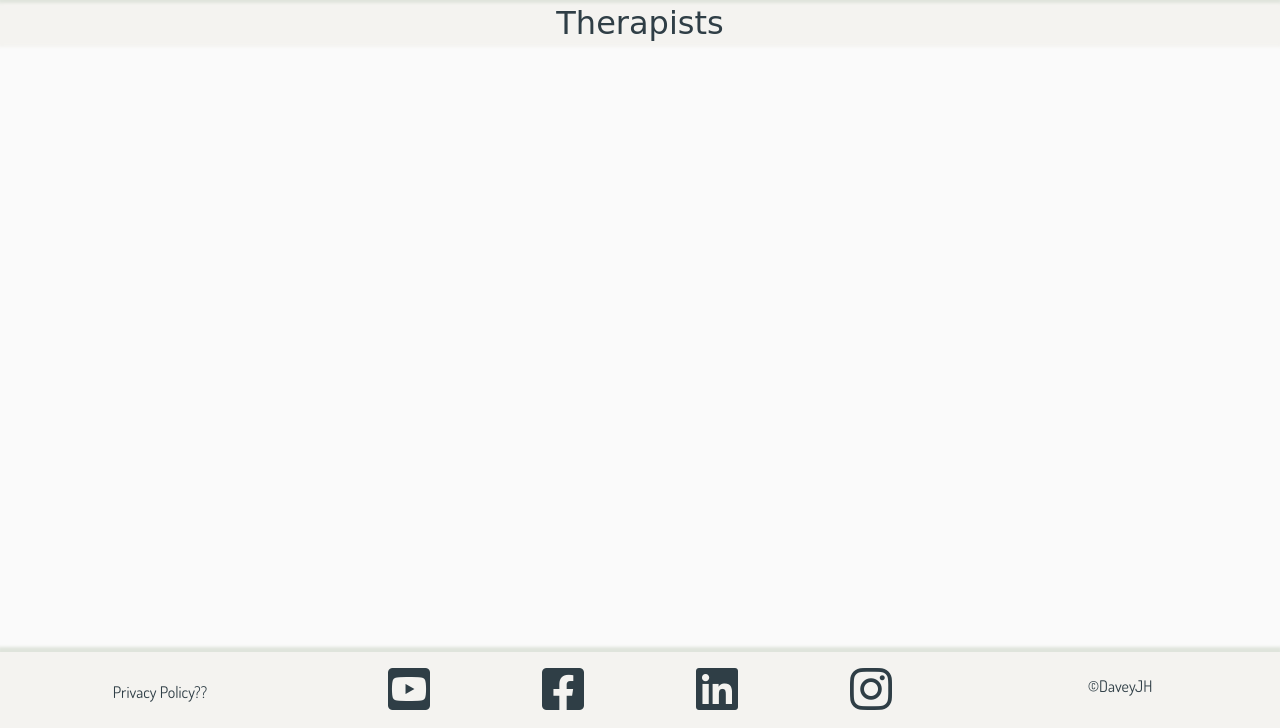
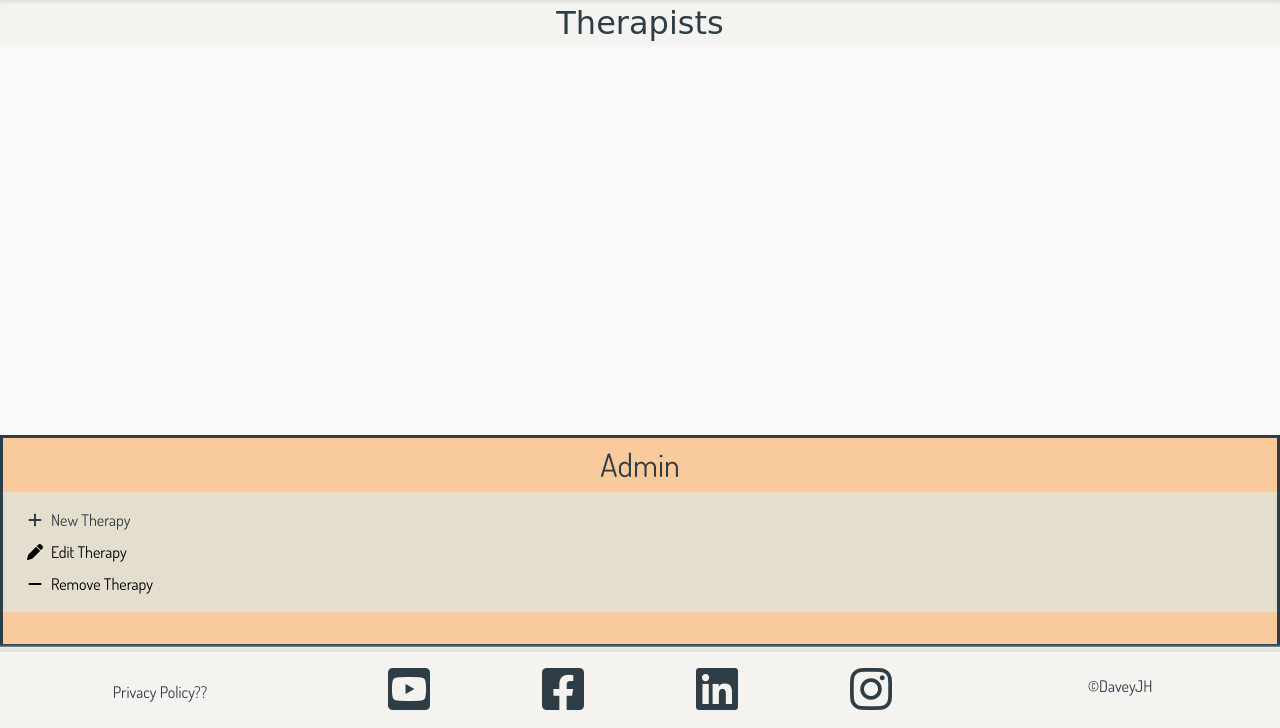
Before and after one commit to DaveyJH/ci-portfolio-four, a Django app: page /therapies/ in a window 1280 px wide. Shown: the part 72-800 px from the top of the page. Run offline with Django 3.2, Linux system fonts and the light colour scheme; the visitor is signed in with stand-in values (Sample User, id 1); data that the repository does not hold is empty; some libraries are stand-ins or nearby versions; some web fonts are replaced.

Commit message:
feat: Add add_therapy functionality
Move shared JS files to root static directory to avoid duplication

fix #56

```diff
--- a/home/templates/index.html
+++ b/home/templates/index.html
@@ -8,7 +8,7 @@
 
 {% block pre_content %}
   <nav class="d-flex justify-content-evenly mobile-hide" id="desktop-second-nav">
-    <a href="#" class="link-button-lg link-button-lg-desktop">Therapies</a>
+    <a href="{% url 'therapies' %}" class="link-button-lg link-button-lg-desktop">Therapies</a>
     <a href="{% url 'therapists' %}" class="link-button-lg link-button-lg-desktop">Therapists</a>
     <a href="#" class="link-button-lg link-button-lg-desktop">Bookings</a>
   </nav>
@@ -21,7 +21,7 @@
     </div>
 
     <nav class="d-flex flex-column justify-content-evenly desktop-hide" id="mobile-second-nav">
-      <a href="#" class="link-button-lg">Therapies</a>
+      <a href="{% url 'therapies' %}" class="link-button-lg">Therapies</a>
       <a href="{% url 'therapists' %}" class="link-button-lg">Therapists</a>
       <a href="#" class="link-button-lg">Bookings</a>
     </nav>
--- a/static/css/style.css
+++ b/static/css/style.css
@@ -101,7 +101,10 @@ footer {
 
 .image-square img {
   width: 100%;
-  transform: translateY(-25%);
+  position: absolute;
+  transform: translate(-50%, -50%);
+  top: 50%;
+  left: 50%;
 }
 
 /* colors */
--- a/templates/base.html
+++ b/templates/base.html
@@ -55,7 +55,7 @@
               </li>
               {% endif %}
               <li class="nav-item desktop-hide">
-                <a class="nav-link" href="#">Therapies</a>
+                <a class="nav-link" href="{% url 'therapies' %}">Therapies</a>
               </li>
               <li class="nav-item desktop-hide">
                 <a class="nav-link" href="{% url 'therapists' %}">Therapists</a>
--- a/therapies/forms.py
+++ b/therapies/forms.py
@@ -1,23 +1,8 @@
 from django import forms
 from cloudinary.models import CloudinaryField
 from django.contrib.postgres.forms import SimpleArrayField
-from .models import Therapy
+from .models import Therapy, BodyArea
 from therapists.models import Therapist
-
-BODY_AREAS = (
-    (1, "Head"),
-    (2, "Neck"),
-    (3, "Shoulders"),
-    (4, "Torso"),
-    (5, "Upper Legs"),
-    (6, "Lower Legs"),
-    (7, "Buttocks"),
-    (8, "Feet"),
-    (9, "Full Body"),
-    (10, "Upper Body"),
-    (11, "Lower Body"),
-    (12, "Back"),
-)
 
 
 class CreateTherapyForm(forms.ModelForm):
@@ -31,33 +16,38 @@ class CreateTherapyForm(forms.ModelForm):
             'benefits',
             'description',
             'duration',
+            'duration_is_variable',
             'image',
             'image_alt_text',
             'therapists',
-            'duration_is_variable',
             'specialism',
         ]
 
     therapy_name = forms.CharField(max_length=40)
-    body_area = forms.MultipleChoiceField(
+    body_area = forms.ModelMultipleChoiceField(
         label='Body areas treated',
-        choices=BODY_AREAS
+        queryset=BodyArea.objects.all(),
+        widget=forms.CheckboxSelectMultiple()
     )
     benefits = SimpleArrayField(forms.CharField(max_length=50))
-    description = forms.CharField(max_length=180)
+    description = forms.CharField(
+        max_length=180,
+        widget=forms.Textarea(attrs={'rows': 4}),
+    )
     duration = forms.IntegerField(label="Duration in minutes")
+    duration_is_variable = forms.BooleanField(required=False)
     image = CloudinaryField('image')
     image_alt_text = forms.CharField(
         max_length=80,
         label="Accessibility description of image",
-        required=False
+        required=False,
     )
     therapists = forms.ModelMultipleChoiceField(
         queryset=Therapist.objects.all(),
-        widget=forms.CheckboxSelectMultiple
+        widget=forms.CheckboxSelectMultiple(),
     )
-    duration_is_variable = forms.BooleanField()
     specialism = forms.ModelMultipleChoiceField(
         queryset=Therapist.objects.all(),
-        widget=forms.CheckboxSelectMultiple
+        widget=forms.CheckboxSelectMultiple(),
+        required=False,
     )
--- a/therapies/static/css/therapies.css
+++ b/therapies/static/css/therapies.css
@@ -4,3 +4,7 @@
   center center / cover
   no-repeat;
 }
+
+.form-check {
+  margin: .5rem 0;
+}
--- /dev/null
+++ b/therapies/static/js/benefits-prompt.js
@@ -0,0 +1,4 @@
+const benefitsInputRef = document.querySelector("label[for='id_benefits']");
+const benefitsPromptPara = document.createElement("p");
+benefitsPromptPara.textContent = "Provide a comma separated list...";
+benefitsInputRef.append(benefitsPromptPara);
--- a/therapies/templates/therapies.html
+++ b/therapies/templates/therapies.html
@@ -61,7 +61,7 @@
     {% endfor %}
   </div>
 {% endblock content %}
-{% comment %}
+
 {% block extra_content %}
 {% if request.user.is_superuser %}
 <section class="admin-only c-bg-orange">
@@ -69,43 +69,55 @@
   <div class="c-bg-green-grey-80 p-2">
     <ul class="fa-ul admin-list">
       <li>
-        <span class="fa-li"><i class="fa-solid fa-plus"></i></span></i><a href="{% url 'add_therapist' %}">New Therapist</a>
+        <span class="fa-li"><i class="fa-solid fa-plus"></i></span></i><a href="{% url 'add_therapy' %}">New Therapy</a>
       </li>
       <li>
-        <button class="dropdown-list" id="edit-therapists-list-toggle" data-bs-toggle="collapse" data-bs-target="#edit-therapists-list" aria-expanded="false" aria-controls="edit-therapists-list">
-          <span class="fa-li"><i class="fa-solid fa-pen"></i></span>Edit Therapist
+        <button class="dropdown-list" id="edit-therapies-list-toggle" data-bs-toggle="collapse" data-bs-target="#edit-therapies-list" aria-expanded="false" aria-controls="edit-therapies-list">
+          <span class="fa-li"><i class="fa-solid fa-pen"></i></span>Edit Therapy
         </button>
-        {% if therapists|length %}
-        <ul class="fa-ul collapse" id="edit-therapists-list">
-          {% for therapist in therapists %}
-          <li class="therapist-li">
+        <ul class="fa-ul collapse" id="edit-therapies-list">
+          {% if therapies|length %}
+          {% for therapy in therapies %}
+          <li class="therapy-li">
             <span class="fa-li"><i class="fa-solid fa-user"></i></span>
-            <a href="{% url 'edit_therapist' therapist.id %}">{{ therapist }}</a>
+            {% comment %} <a href="{% url 'edit_therapy' therapy.id %}">{{ therapy }}</a> {% endcomment %}
+            {{ therapy }}
           </li>
           {% endfor %}
+          {% else %}
+          <li class="therapy-li">
+            <span class="fa-li"><i class="fa-solid fa-question"></i></span>
+            No Therapies
+          </li>
+          {% endif %}
         </ul>
-        {% endif %}
       </li>
       <li>
-        <button class="dropdown-list" id="delete-therapists-list-toggle" data-bs-toggle="collapse" data-bs-target="#delete-therapists-list" aria-expanded="false" aria-controls="delete-therapists-list">
-          <span class="fa-li"><i class="fa-solid fa-minus"></i></span>Remove Therapist
+        <button class="dropdown-list" id="delete-therapies-list-toggle" data-bs-toggle="collapse" data-bs-target="#delete-therapies-list" aria-expanded="false" aria-controls="delete-therapies-list">
+          <span class="fa-li"><i class="fa-solid fa-minus"></i></span>Remove Therapy
         </button>
-        {% if therapists|length %}
-        <ul class="fa-ul collapse" id="delete-therapists-list">
-          {% for therapist in therapists %}
-          <li class="therapist-li">
+        <ul class="fa-ul collapse" id="delete-therapies-list">
+          {% if therapies|length %}
+          {% for therapy in therapies %}
+          <li class="therapy-li">
             <span class="fa-li"><i class="fa-solid fa-user"></i></span>
-            <a href="{% url 'delete_therapist' therapist.id %}">{{ therapist }}</a>
+            {% comment %} <a href="{% url 'delete_therapy' therapy.id %}">{{ therapy }}</a> {% endcomment %}
+            {{ therapy }}
           </li>
           {% endfor %}
+          {% else %}
+          <li class="therapy-li">
+            <span class="fa-li"><i class="fa-solid fa-question"></i></span>
+            No Therapies
+          </li>
+          {% endif %}
         </ul>
-        {% endif %}
       </li>
     </ul>
   </div>
 </section>
 {% endif %}
-{% endblock extra_content %} {% endcomment %}
+{% endblock extra_content %}
 
 {% block extra_js %}
 {% comment %} <script src="{% static 'js/bullet-toggle.js' %}"></script> {% endcomment %}
--- a/therapies/urls.py
+++ b/therapies/urls.py
@@ -3,9 +3,9 @@ from django.urls import path
 
 urlpatterns = [
     path('', views.TherapiesView.as_view(), name='therapies'),
-    # path(
-    #     'add_therapy/',
-    #     views.AddTherapistView.as_view(),
-    #     name='add_therapy'
-    # ),
+    path(
+        'add_therapy/',
+        views.AddTherapyView.as_view(),
+        name='add_therapy'
+    ),
 ]
--- a/therapists/forms.py
+++ b/therapists/forms.py
@@ -20,12 +20,13 @@ class CreateTherapistForm(forms.ModelForm):
     first_name = forms.CharField(max_length=20)
     last_name = forms.CharField(max_length=20)
     bio = forms.CharField(
-        max_length=240, widget=forms.Textarea(attrs={'rows': 4}),
+        max_length=240,
+        widget=forms.Textarea(attrs={'rows': 4}),
     )
     image = CloudinaryField('image')
     image_alt_text = forms.CharField(
         max_length=80,
         label="Accessibility description of image",
-        required=False
+        required=False,
     )
     hourly_rate = forms.IntegerField(max_value=100)
```
Also changed, not shown: therapies/admin.py (+6 -1 lines), therapies/models.py (+15 -17 lines), therapies/templates/add_therapy.html (added, +30 -0 lines), static/js/bullet-toggle.js (renamed from therapists/static/js/bullet-toggle.js), static/js/image-prompt.js (renamed from therapists/static/js/image-prompt.js), static/js/remaining-characters.js (renamed from therapists/static/js/remaining-characters.js), therapies/migrations/0004_auto_20220912_2112.py (added).
